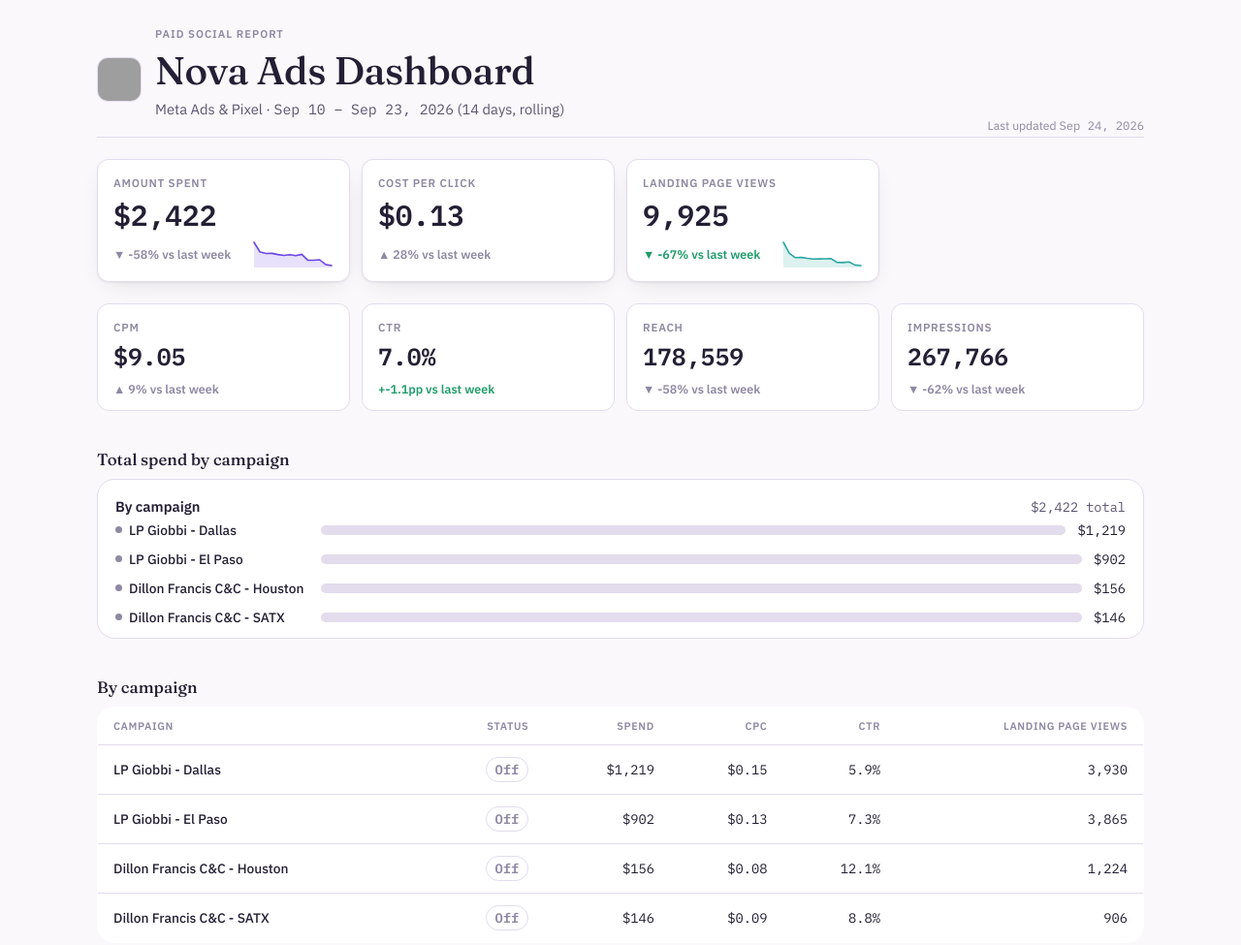
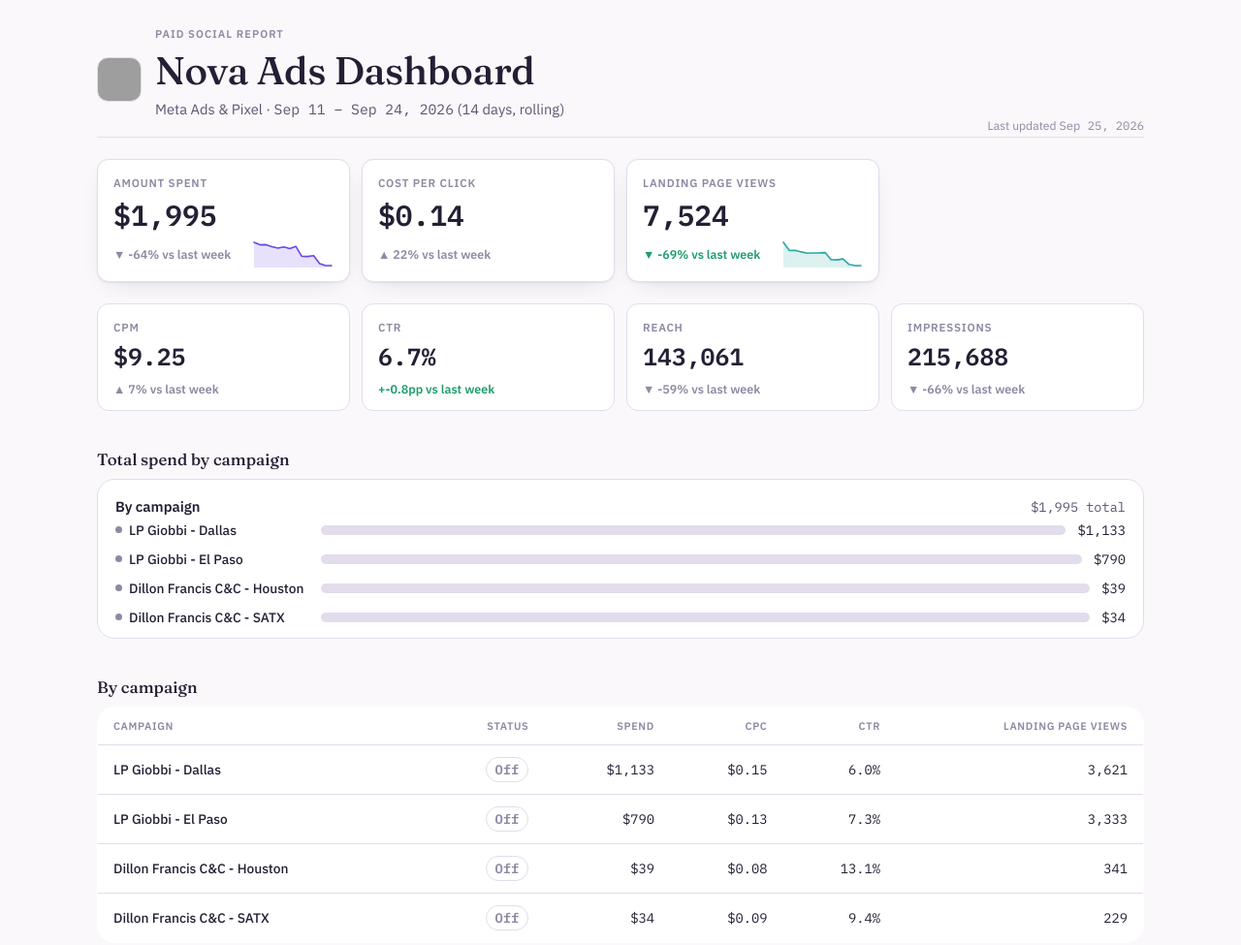
Before and after one commit to tomwantsajobinmusic/portfolio, a website: page nova/index.html in a window 1280 px wide. Shown: the top 975 px of the page at 97% size. Drawn offline with Linux system fonts and the light colour scheme; grey boxes are pictures that could not be loaded.

Commit message:
Auto-sync Nova dashboard data (2026-09-25)

```diff
--- a/nova/index.html
+++ b/nova/index.html
@@ -330,11 +330,11 @@
       <div>
         <p class="brand-eyebrow">Paid Social Report</p>
         <h1 class="client">Nova Ads Dashboard</h1>
-        <p class="range">Meta Ads &amp; Pixel &middot; <span class="num" id="rangeText">Sep 10 – Sep 23, 2026</span> (14 days, rolling)</p>
+        <p class="range">Meta Ads &amp; Pixel &middot; <span class="num" id="rangeText">Sep 11 – Sep 24, 2026</span> (14 days, rolling)</p>
       </div>
     </div>
     <div class="top-right">
-      <span class="updated">Last updated <span class="num" id="updatedText">Sep 24, 2026</span></span>
+      <span class="updated">Last updated <span class="num" id="updatedText">Sep 25, 2026</span></span>
     </div>
   </header>
 
@@ -377,11 +377,10 @@
 </div>
 
 <script>
-  // ---- Real Meta Marketing API data, act_979054470216542 (Mayfair), 2026-09-10 .. 2026-09-23 ----
+  // ---- Real Meta Marketing API data, act_979054470216542 (Mayfair), 2026-09-11 .. 2026-09-24 ----
   // Auto-generated daily by scripts/sync-nova.js — do not hand-edit this block.
   // Each row: [dateLabel, spend, clicks, impressions, landingPageViews, purchases]
   const DAILY = [
-    ['Sep 10', 426.75, 4286, 52078, 2401, 5],
     ['Sep 11', 249.31, 2376, 30826, 1274, 1],
     ['Sep 12', 222.23, 1662, 24571, 822, 3],
     ['Sep 13', 224.56, 1536, 21993, 838, 1],
@@ -395,32 +394,33 @@
     ['Sep 21', 105.85, 675, 11857, 367, 0],
     ['Sep 22', 20.40, 121, 2206, 62, 0],
     ['Sep 23', 0.00, 0, 0, 0, 0],
+    ['Sep 24', 0.00, 0, 0, 0, 0],
   ];
 
   const TOTAL = {
-    spend: 2422.23, impressions: 267766, reach: 178559, clicks: 18728,
-    landingPageViews: 9925, cpc: 0.129337, cpm: 9.04607, ctr: 6.994167,
-    purchases: 17
+    spend: 1995.48, impressions: 215688, reach: 143061, clicks: 14442,
+    landingPageViews: 7524, cpc: 0.138172, cpm: 9.251697, ctr: 6.695783,
+    purchases: 12
   };
 
   // Week-over-week: most recent 7 days of the window vs the 7 before that
   const WOW = {
-    spend: { prev: 1711.56, curr: 710.67 },
-    impressions: { prev: 193950, curr: 73816 },
-    clicks: { prev: 14129, curr: 4599 },
-    reach: { prev: 139845, curr: 58386 },
-    cpm: { prev: 8.824749, curr: 9.627588 },
-    ctr: { prev: 7.284867, curr: 6.230357 },
-    landingPageViews: { prev: 7453, curr: 2472 },
-    purchases: { prev: 11, curr: 6 },
+    spend: { prev: 1466.32, curr: 529.16 },
+    impressions: { prev: 161281, curr: 54407 },
+    clicks: { prev: 11143, curr: 3299 },
+    reach: { prev: 111912, curr: 45881 },
+    cpm: { prev: 9.09171, curr: 9.725954 },
+    ctr: { prev: 6.909059, curr: 6.063558 },
+    landingPageViews: { prev: 5749, curr: 1775 },
+    purchases: { prev: 6, curr: 6 },
   };
   const pctChange = (prev, curr) => prev === 0 ? null : ((curr - prev) / prev) * 100;
 
   const CAMPAIGNS = [
-    { name: 'LP Giobbi - Dallas', status: 'off', spend: 1219.00, cpc: 0.150736, ctr: 5.924672, landingPageViews: 3930 },
-    { name: 'LP Giobbi - El Paso', status: 'off', spend: 901.74, cpc: 0.126135, ctr: 7.325846, landingPageViews: 3865 },
-    { name: 'Dillon Francis C&C - Houston', status: 'off', spend: 155.50, cpc: 0.079785, ctr: 12.113114, landingPageViews: 1224 },
-    { name: 'Dillon Francis C&C - SATX', status: 'off', spend: 145.99, cpc: 0.094614, ctr: 8.770534, landingPageViews: 906 },
+    { name: 'LP Giobbi - Dallas', status: 'off', spend: 1132.58, cpc: 0.153737, ctr: 5.97418, landingPageViews: 3621 },
+    { name: 'LP Giobbi - El Paso', status: 'off', spend: 790.26, cpc: 0.127174, ctr: 7.339168, landingPageViews: 3333 },
+    { name: 'Dillon Francis C&C - Houston', status: 'off', spend: 38.79, cpc: 0.079651, ctr: 13.063305, landingPageViews: 341 },
+    { name: 'Dillon Francis C&C - SATX', status: 'off', spend: 33.85, cpc: 0.090508, ctr: 9.404073, landingPageViews: 229 },
   ];
 
   const fmtUSD = n => '$' + n.toLocaleString('en-US', { minimumFractionDigits: 0, maximumFractionDigits: 0 });
```
